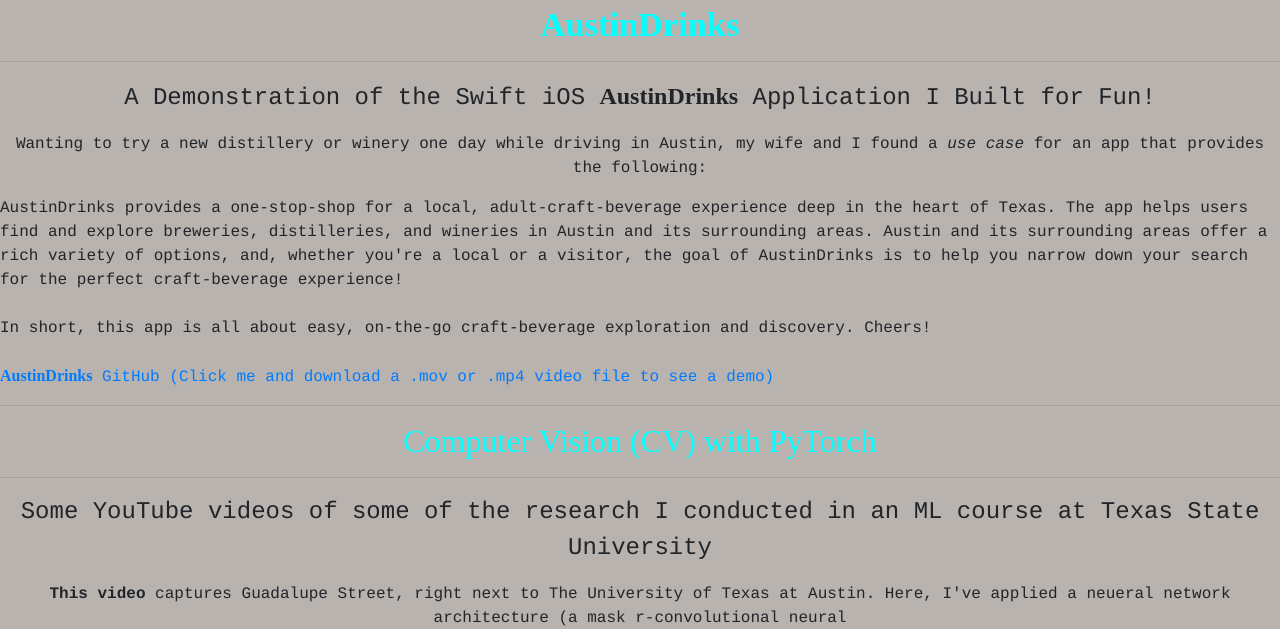
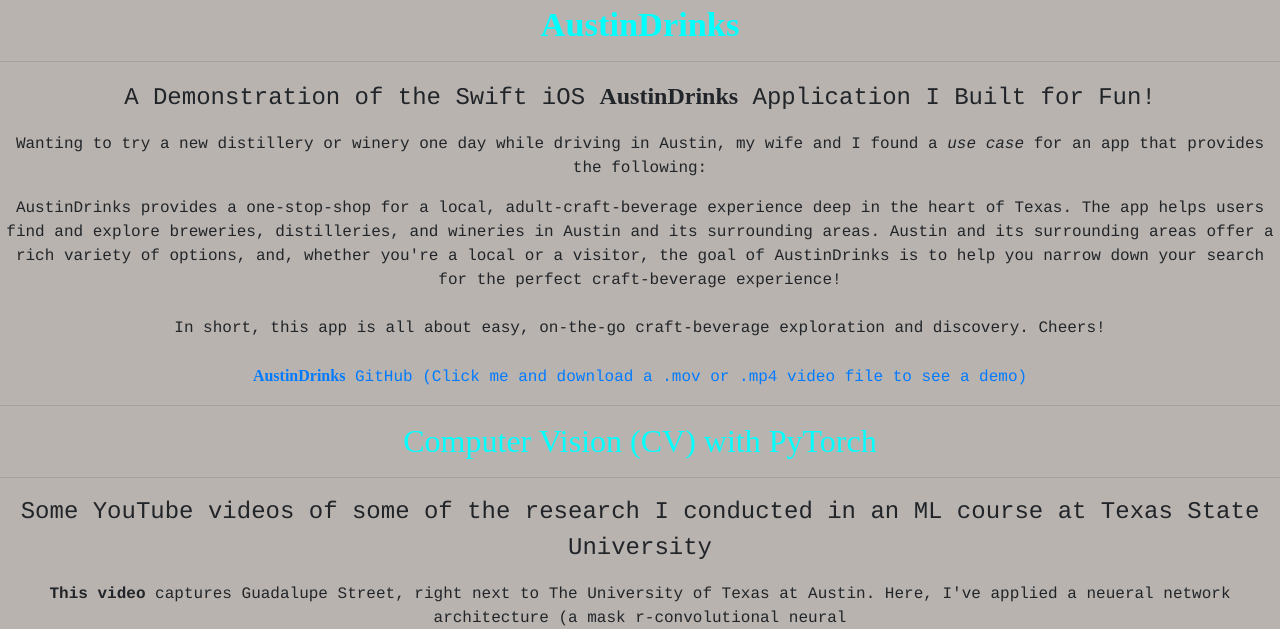
Before and after one commit to Austin-Faulkner/MyWebsite, a Flask app: page /projects in a window 1280 px wide. Shown: the part 972-1601 px from the top of the page. Run offline with Flask 2, Linux system fonts and the light colour scheme; some libraries are stand-ins or nearby versions.

Commit message:
centering

```diff
--- a/templates/projects.html
+++ b/templates/projects.html
@@ -103,11 +103,13 @@
             <p>
               (Under build . . . 05/05/22.)
             </p>
+
             <hr/>
           <h5>
             <span style="font-size: 172%; "><b>AustinDrinks</b></span>
           </h5>
         <hr/>
+
         <p>
           <font size="+2">A Demonstration of the Swift iOS <b><myfont>AustinDrinks</myfont></b> Application I Built for Fun!</font>
         </p>
@@ -116,9 +118,6 @@
         </p>
         <p>
          <div style="text-align: center;">
-           <!-- <div style="text-align: center;"> -->
-             <div style="display: inline-block; text-align: left;">
-           <!-- <div style="display: inline-block; text-align: left;"> -->
              AustinDrinks provides a one-stop-shop for a local, adult-craft-beverage experience deep in the heart of Texas. The app helps users find and explore breweries,
              distilleries, and wineries in Austin and its surrounding areas. Austin and its surrounding areas offer a rich variety of options, and, whether you're a local or
              a visitor, the goal of AustinDrinks is to help you narrow down your search for the perfect craft-beverage experience!
@@ -129,8 +128,7 @@
            <br/>
            <a href="https://github.com/Austin-Faulkner/AustinDrinks_iOSApp"><myfont><b>AustinDrinks</b></myfont> GitHub (Click me and download a .mov or .mp4 video file to see a demo)</a>
          </div>
-        </p>
-          <!-- </div> -->
+       </p>
         </div>
       </center>
     </div>
```
